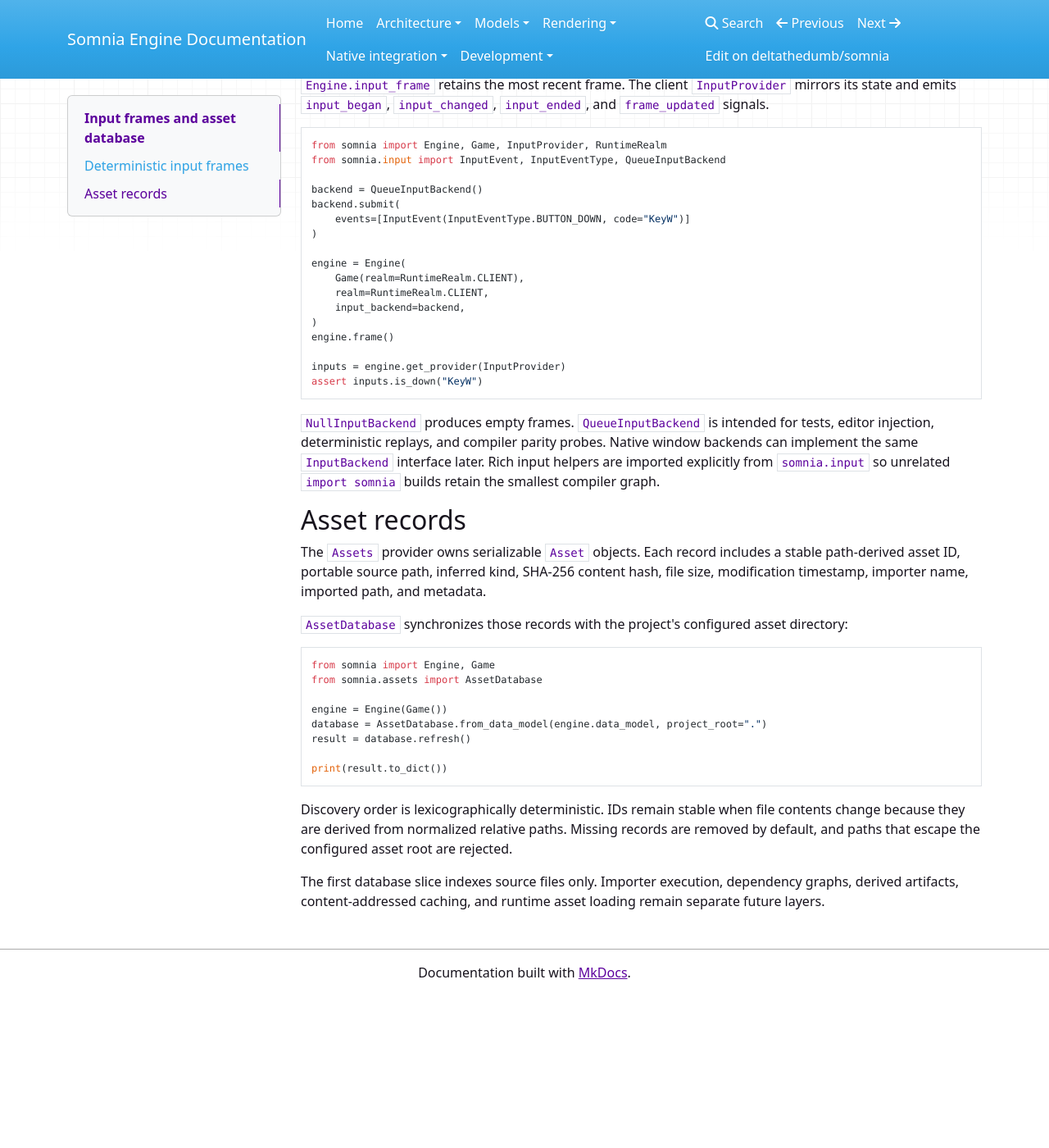
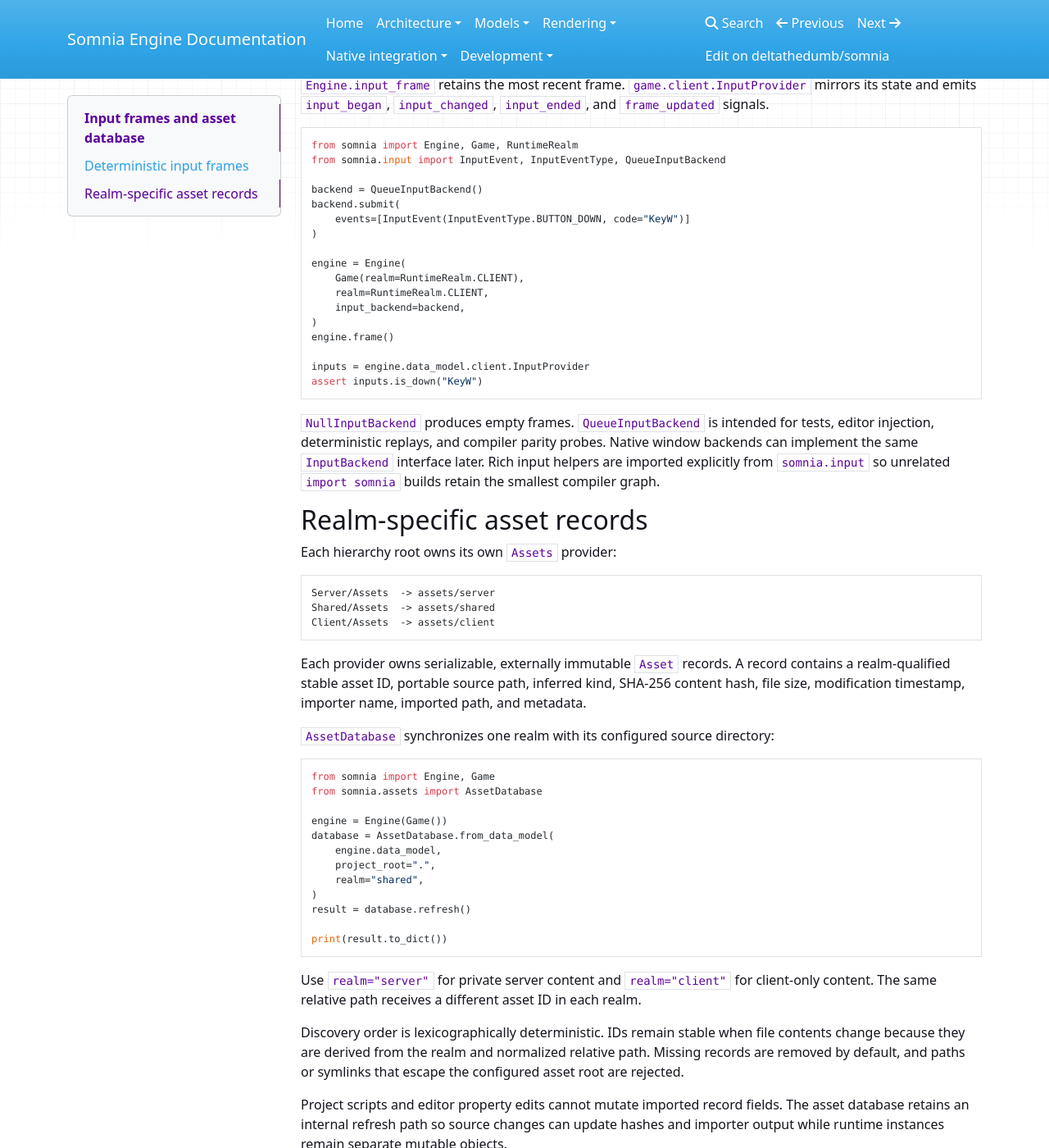
Before and after one commit to deltathedumb/somnia, an MkDocs documentation site: the page built from docs/input-and-assets.md, in a window 1280 px wide and 1400 px high, scrolled down 394 px. Shown: the whole window at 82% size. Built offline with MkDocs 1.6.1, drawn with Linux system fonts in a browser that asks for light colours; nearby versions of some CDN libraries; before the commit the page ends 1608 px from its top, so only the background shows below that; some of the changed text lies outside the part shown.

Commit message:
Document realm-specific input and asset access

````diff
--- a/docs/input-and-assets.md
+++ b/docs/input-and-assets.md
@@ -13,10 +13,10 @@ Every client engine frame polls one `InputBackend`. The backend returns an `Inpu
 - per-frame wheel movement,
 - per-frame text input.
 
-`Engine.input_frame` retains the most recent frame. The client `InputProvider` mirrors its state and emits `input_began`, `input_changed`, `input_ended`, and `frame_updated` signals.
+`Engine.input_frame` retains the most recent frame. `game.client.InputProvider` mirrors its state and emits `input_began`, `input_changed`, `input_ended`, and `frame_updated` signals.
 
 ```python
-from somnia import Engine, Game, InputProvider, RuntimeRealm
+from somnia import Engine, Game, RuntimeRealm
 from somnia.input import InputEvent, InputEventType, QueueInputBackend
 
 backend = QueueInputBackend()
@@ -31,29 +31,45 @@ engine = Engine(
 )
 engine.frame()
 
-inputs = engine.get_provider(InputProvider)
+inputs = engine.data_model.client.InputProvider
 assert inputs.is_down("KeyW")
 ```
 
 `NullInputBackend` produces empty frames. `QueueInputBackend` is intended for tests, editor injection, deterministic replays, and compiler parity probes. Native window backends can implement the same `InputBackend` interface later. Rich input helpers are imported explicitly from `somnia.input` so unrelated `import somnia` builds retain the smallest compiler graph.
 
-## Asset records
+## Realm-specific asset records
 
-The `Assets` provider owns serializable `Asset` objects. Each record includes a stable path-derived asset ID, portable source path, inferred kind, SHA-256 content hash, file size, modification timestamp, importer name, imported path, and metadata.
+Each hierarchy root owns its own `Assets` provider:
 
-`AssetDatabase` synchronizes those records with the project's configured asset directory:
+```text
+Server/Assets  -> assets/server
+Shared/Assets  -> assets/shared
+Client/Assets  -> assets/client
+```
+
+Each provider owns serializable, externally immutable `Asset` records. A record contains a realm-qualified stable asset ID, portable source path, inferred kind, SHA-256 content hash, file size, modification timestamp, importer name, imported path, and metadata.
+
+`AssetDatabase` synchronizes one realm with its configured source directory:
 
 ```python
 from somnia import Engine, Game
 from somnia.assets import AssetDatabase
 
 engine = Engine(Game())
-database = AssetDatabase.from_data_model(engine.data_model, project_root=".")
+database = AssetDatabase.from_data_model(
+    engine.data_model,
+    project_root=".",
+    realm="shared",
+)
 result = database.refresh()
 
 print(result.to_dict())
 ```
 
-Discovery order is lexicographically deterministic. IDs remain stable when file contents change because they are derived from normalized relative paths. Missing records are removed by default, and paths that escape the configured asset root are rejected.
+Use `realm="server"` for private server content and `realm="client"` for client-only content. The same relative path receives a different asset ID in each realm.
+
+Discovery order is lexicographically deterministic. IDs remain stable when file contents change because they are derived from the realm and normalized relative path. Missing records are removed by default, and paths or symlinks that escape the configured asset root are rejected.
+
+Project scripts and editor property edits cannot mutate imported record fields. The asset database retains an internal refresh path so source changes can update hashes and importer output while runtime instances remain separate mutable objects.
 
 The first database slice indexes source files only. Importer execution, dependency graphs, derived artifacts, content-addressed caching, and runtime asset loading remain separate future layers.
````
